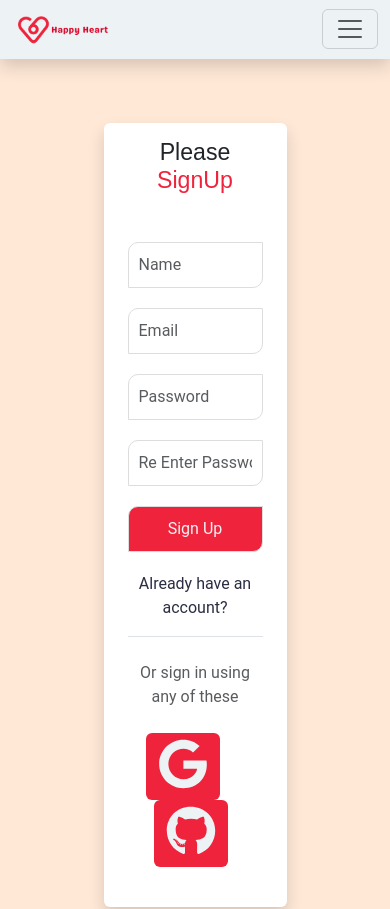
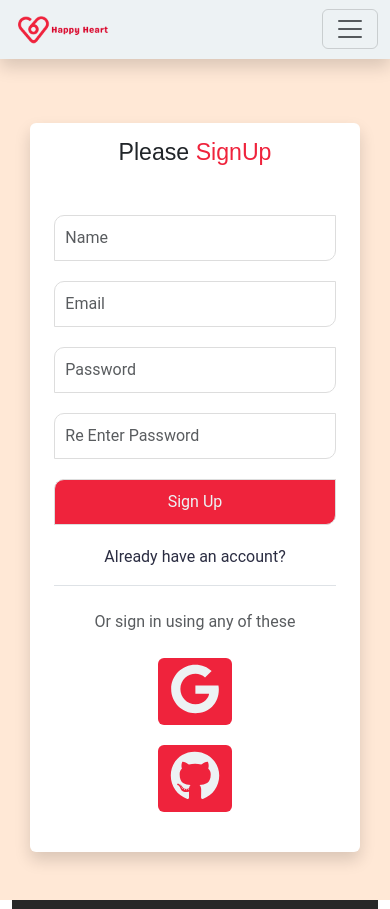
Before and after one commit to suhag-alamin/happy-heart, a React (Create React App) app: page /signup in a window 390 px wide. Shown: the top 909 px of the page. Built offline with nearby package versions, Linux system fonts and the light colour scheme; no server answers.

Commit message:
signup responsive

```diff
--- a/src/components/Login/SignUp/SignUp.css
+++ b/src/components/Login/SignUp/SignUp.css
@@ -17,10 +17,32 @@
   color: #d90429 !important;
 }
 /* social-login */
-.social-login {
-}
+
 .social-login span svg {
   width: 50px !important;
   height: 50px;
   display: inline-block;
 }
+
+@media only screen and (max-width: 768px) {
+  .form-container {
+    width: 80% !important;
+  }
+}
+
+@media only screen and (max-width: 400px) {
+  .form-container {
+    width: 90% !important;
+  }
+  .social-login-box {
+    display: flex;
+    flex-direction: column;
+    justify-content: center;
+    gap: 20px;
+    text-align: center;
+    align-items: center;
+  }
+  .social-login {
+    margin-right: 0 !important;
+  }
+}
--- a/src/components/Login/SignUp/SignUp.js
+++ b/src/components/Login/SignUp/SignUp.js
@@ -149,6 +149,7 @@ const SignUp = () => {
           </form>
           <div className="border-top py-4 text-center">
             <p className="text-muted mb-4">Or sign in using any of these</p>
+            <div className="social-login-box">
               <Button
                 onClick={hanldeGoogleLogin}
                 className="social-login btn-danger happy-btn me-4"
@@ -167,6 +168,7 @@ const SignUp = () => {
               </Button>
             </div>
           </div>
+        </div>
       </Container>
     </>
   );
```
Lines whose indentation alone changed are shown as unchanged.
